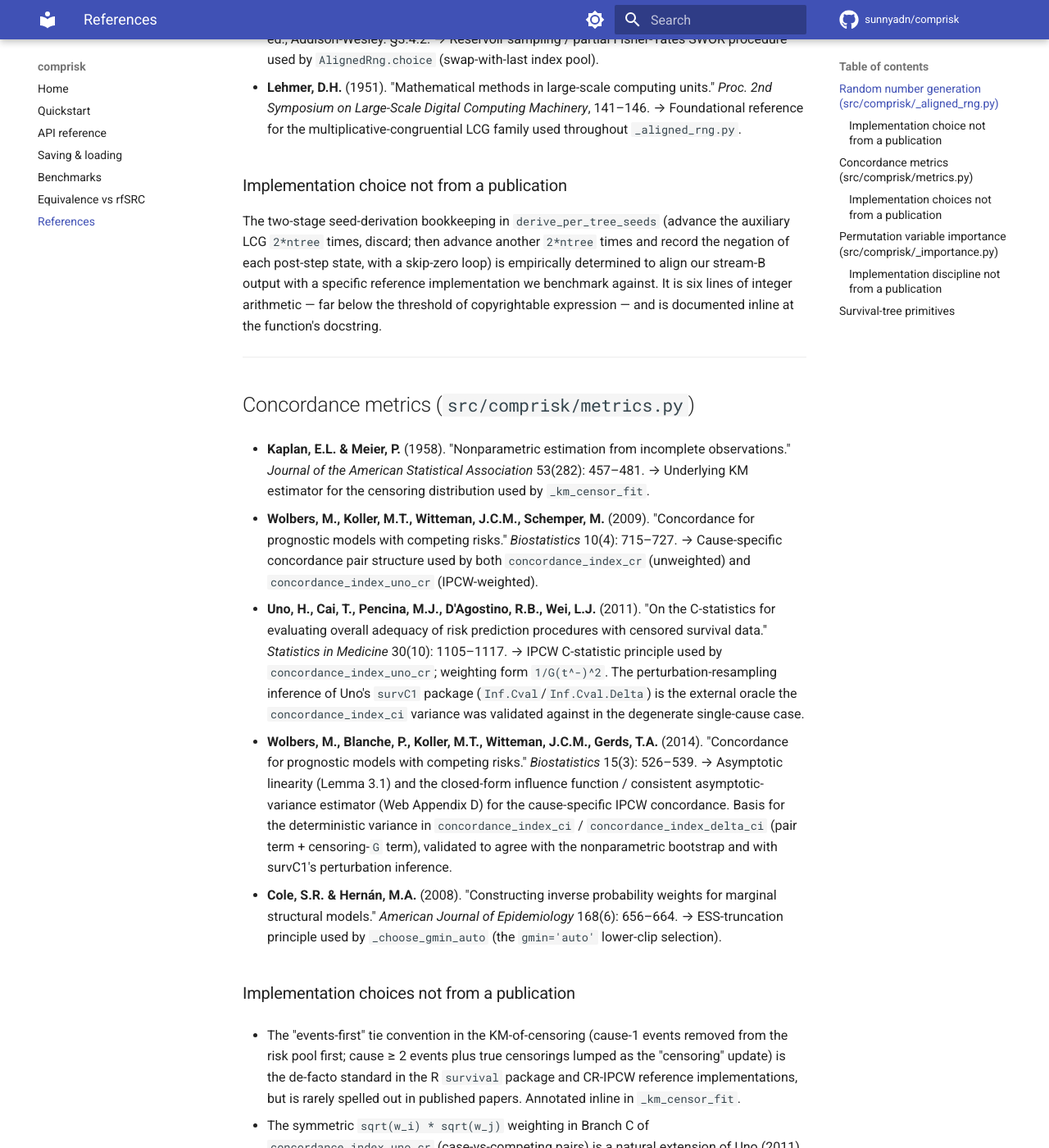
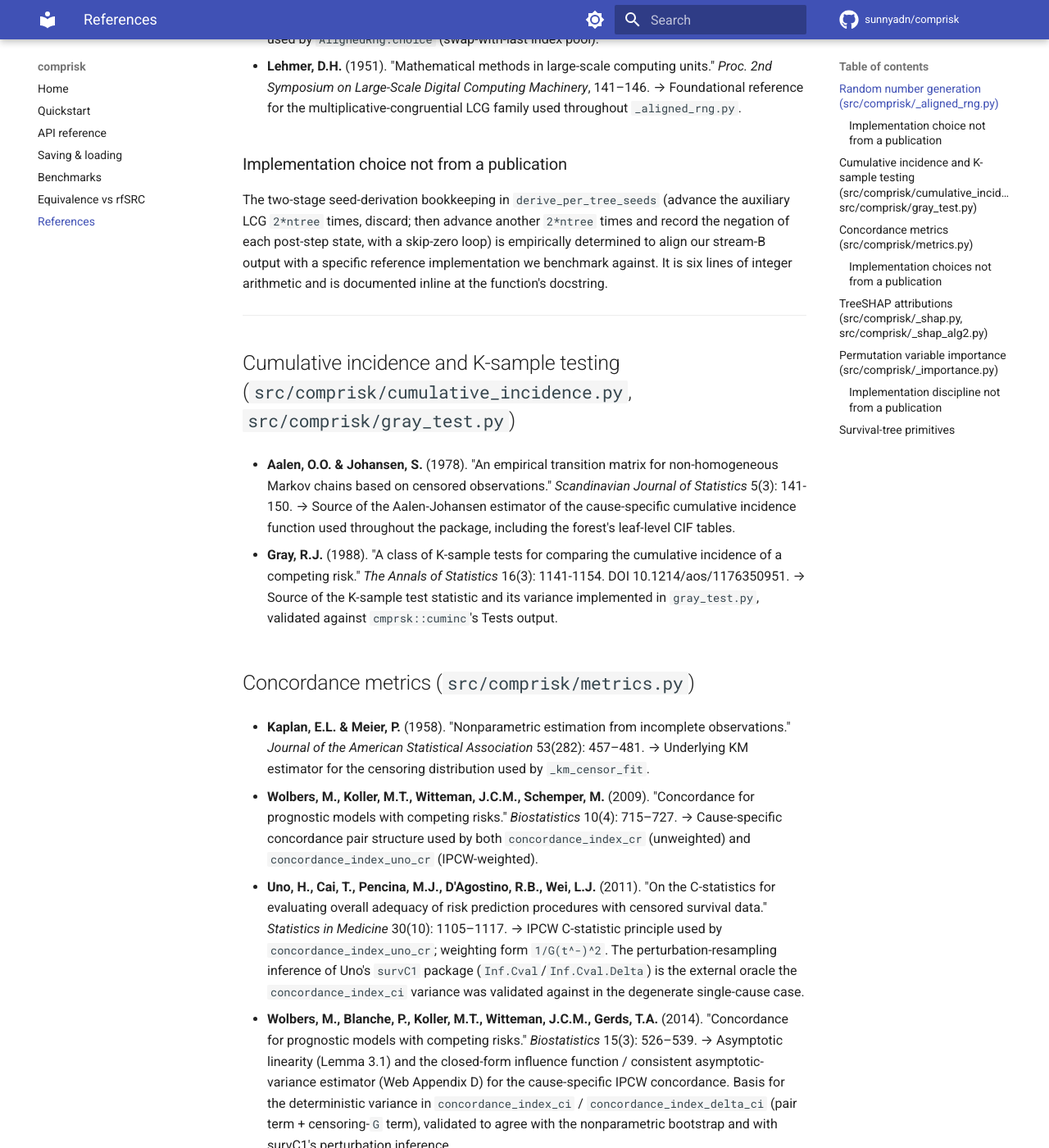
Before and after one commit to sunnyadn/comprisk, an MkDocs documentation site: the page built from docs/REFERENCES.md, in a window 1280 px wide and 1400 px high, scrolled down 1052 px. Shown: the whole window at 82% size. Built offline with MkDocs 1.6.1 and Material for MkDocs 9.7.7, drawn with Linux system fonts in a browser that asks for light colours; comment, search, counter and statistics services are not loaded; some of the changed text lies outside the part shown.

Commit message:
docs: provenance wording, reference completeness, and cohort description
Roll back to 0.8.0: v0.8.1 was documentation-only, was never released to
PyPI, and its tag has been removed.

Reference and provenance:
- add TreeSHAP (Lundberg 2020), Aalen-Johansen and Gray sections to
  docs/REFERENCES.md, and influence-function provenance for
  concordance_index_delta_ci
- drop the pointer to per-module clean-room rewrite commits, which is not
  backed by per-module notices
- describe metrics.compute_uno_weights / concordance_index_uno_cr as
  verified per-cell against rfSRC rather than ported from it
- NOTICE: state that no third-party source is included in the distribution

Keep the cohort description generic in docs/benchmarks.md, docs/quickstart.md
and bench/results/results.csv.

```diff
--- a/docs/REFERENCES.md
+++ b/docs/REFERENCES.md
@@ -60,11 +60,25 @@
 another `2*ntree` times and record the negation of each post-step
 state, with a skip-zero loop) is empirically determined to align our
 stream-B output with a specific reference implementation we benchmark
-against. It is six lines of integer arithmetic — far below the
-threshold of copyrightable expression — and is documented inline at
+against. It is six lines of integer arithmetic and is documented inline at
 the function's docstring.
 
 ---
+
+## Cumulative incidence and K-sample testing (`src/comprisk/cumulative_incidence.py`, `src/comprisk/gray_test.py`)
+
+* **Aalen, O.O. & Johansen, S.** (1978). "An empirical transition matrix for
+  non-homogeneous Markov chains based on censored observations."
+  *Scandinavian Journal of Statistics* 5(3): 141-150.
+  → Source of the Aalen-Johansen estimator of the cause-specific cumulative
+  incidence function used throughout the package, including the forest's
+  leaf-level CIF tables.
+
+* **Gray, R.J.** (1988). "A class of K-sample tests for comparing the
+  cumulative incidence of a competing risk." *The Annals of Statistics*
+  16(3): 1141-1154. DOI 10.1214/aos/1176350951.
+  → Source of the K-sample test statistic and its variance implemented in
+  `gray_test.py`, validated against `cmprsk::cuminc`'s Tests output.
 
 ## Concordance metrics (`src/comprisk/metrics.py`)
 
@@ -101,6 +115,13 @@
     censoring-`G` term), validated to agree with the nonparametric bootstrap
     and with survC1's perturbation inference.
 
+* The paired comparison `concordance_index_delta_ci` forms
+  `C(A) - C(B)` from the two influence-function expansions above. Its
+  standard error is the sample second moment of `phi_A - phi_B`, which is
+  the usual influence-function variance of a difference of two asymptotically
+  linear estimators evaluated on the same subjects under the same IPCW
+  weights. No additional method is introduced.
+
 * **Cole, S.R. & Hernán, M.A.** (2008). "Constructing inverse probability
   weights for marginal structural models." *American Journal of
   Epidemiology* 168(6): 656–664.
@@ -128,6 +149,25 @@
   `1e-12..1e-6`. Annotated inline.
 
 ---
+
+## TreeSHAP attributions (`src/comprisk/_shap.py`, `src/comprisk/_shap_alg2.py`)
+
+* **Lundberg, S.M., Erion, G., Chen, H., DeGrave, A., Prutkin, J.M., Nair, B.,
+  Katz, R., Himmelfarb, J., Bansal, N., Lee, S.-I.** (2020). "From local
+  explanations to global understanding with explainable AI for trees."
+  *Nature Machine Intelligence* 2(1): 56-67. DOI 10.1038/s42256-019-0138-9.
+  → Source of the exact TreeSHAP path-dependent algorithm ("Algorithm 2",
+  EXTEND / UNWIND / unwound-path-sum recursion) implemented in
+  `_shap_alg2.py`.
+
+  comprisk applies that published algorithm unchanged to leaves whose value
+  is a `(n_causes, n_times)` cumulative-incidence tensor rather than a
+  scalar. Because a Shapley value is linear in the leaf value, the
+  recursion produces structural weights `W` once and the attributions are
+  recovered as `phi = W @ leaf_table`. This is a computational
+  reorganisation of the cited algorithm, not a different attribution
+  estimand: for any fixed `(cause, time)` the returned values are the
+  TreeSHAP values of that scalar output.
 
 ## Permutation variable importance (`src/comprisk/_importance.py`)
 
--- a/pyproject.toml
+++ b/pyproject.toml
@@ -4,7 +4,7 @@
 
 [project]
 name = "comprisk"
-version = "0.8.1"
+version = "0.8.0"
 description = "Python toolkit for competing risks: forest (RSF) + (penalized) Fine-Gray subdistribution regression + Aalen-Johansen cumulative incidence + Gray's K-sample test + cause-specific Cox. Scales to n=10⁶ in ~1 min, 10–22× faster than randomForestSRC on real EHR data, scikit-learn-compatible."
 readme = "README.md"
 license = "Apache-2.0"
--- a/src/comprisk/__init__.py
+++ b/src/comprisk/__init__.py
@@ -21,7 +21,7 @@
 )
 from comprisk.penalized_fine_gray import PenalizedFineGrayRegression
 
-__version__ = "0.8.1"
+__version__ = "0.8.0"
 
 __all__ = [
     "CauseSpecificCox",
```
Also changed, not shown: other parts of docs/REFERENCES.md (+3 -3 lines), CHANGELOG.md (+1 -1 lines), docs/benchmarks.md (+7 -8 lines), docs/equivalence-vs-rfsrc.md (+2 -2 lines), docs/quickstart.md (+1 -1 lines), paper/paper.md (+53 -55 lines), 6 other files.
